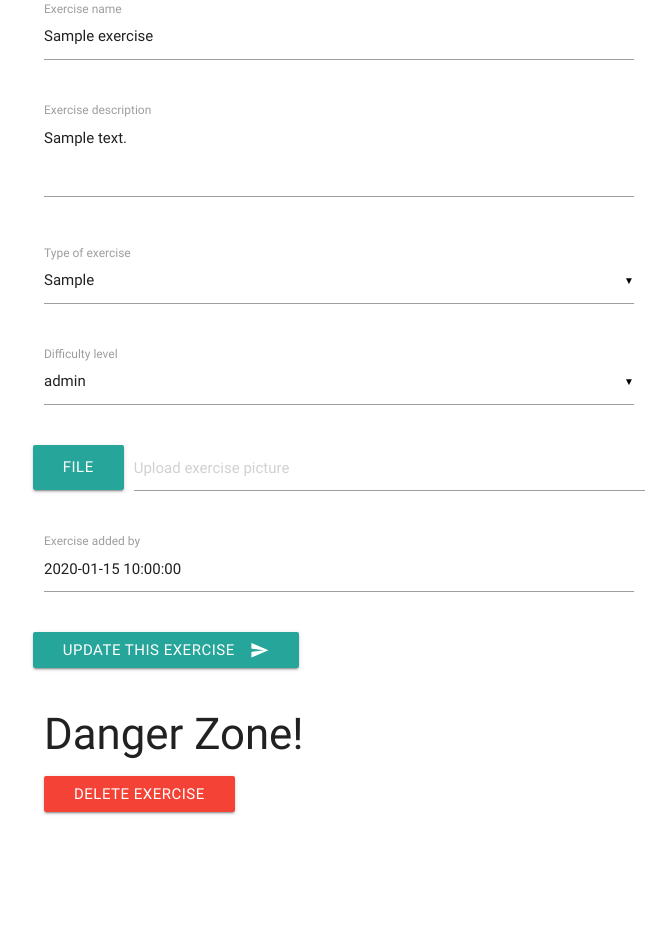
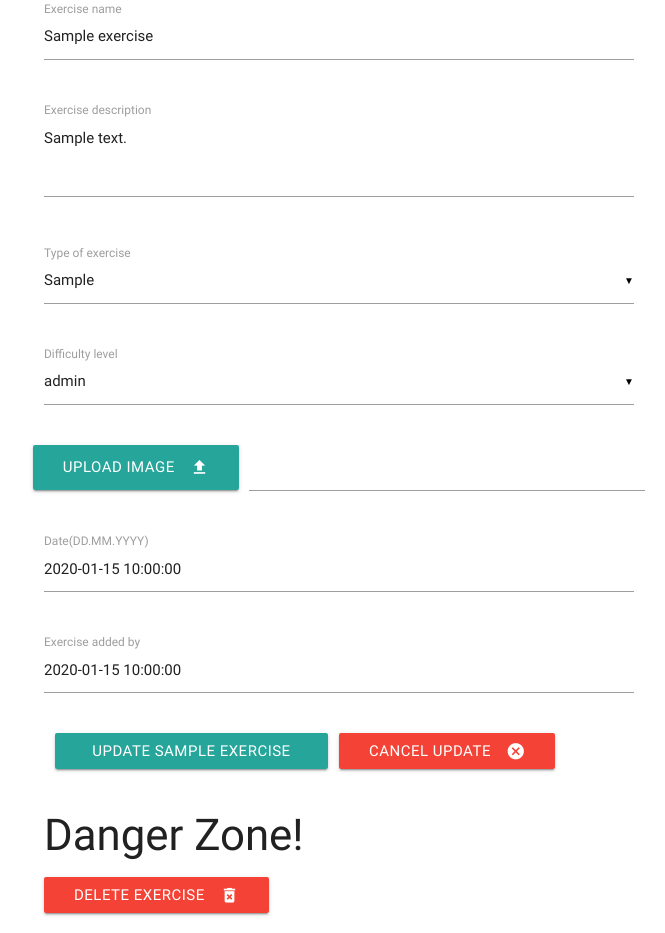
Before and after one commit to ivarsaris/PoolDrillz-MS2, a Flask app: template .theia/templates/editexercise.html in a window 1280 px wide. Shown: the part 191-1124 px from the top of the page, without its empty margins (148-813 px from the left). Before the commit the page ends 1006 px from the top, so only its background shows below. Run offline with Flask 2, Linux system fonts and the light colour scheme; the template is opened without the code that fills it: most values are stand-ins (such as "Sample title", 1, 10 or a date in 2020); some libraries are stand-ins or nearby versions.

Commit message:
added cancel buttons and icons to all buttons

```diff
--- a/.theia/app.py
+++ b/.theia/app.py
@@ -82,7 +82,6 @@ def edit_exercise(exercise_id):
     # return edit template with info of the exercise filled out
     return render_template('editexercise.html', exercise=the_exercise)
 
-
 # route for update exercise function
 @app.route('/update_exercise/<exercise_id>', methods=["POST"])
 # update exercise function
@@ -95,10 +94,11 @@ def update_exercise(exercise_id):
         # all variables to be filled out in the form
         'name': request.form.get('name'),
         'description': request.form.get('description'),
-        'type_of_exercise': request.form.get('type_of_exercise'),
+        'type_of_exercise': request.form.getlist('type_of_exercise'),
         'skill_level': request.form.get('skill_level'),
         'date_added': request.form.get('date_added'),
         'exercise_added_by': request.form.get('exercise_added_by'),
+        'image': base64.b64encode(request.files['image'].read()).decode("utf-8")
     })
     # redirect to exercises page after updating exercises
     return redirect(url_for('exercises'))
--- a/.theia/static/css/style.css
+++ b/.theia/static/css/style.css
@@ -0,0 +1,7 @@
+.statistics {
+    text-align: center;
+}
+
+.add-cancel-button {
+    width: 272px;
+}
--- a/.theia/templates/base.html
+++ b/.theia/templates/base.html
@@ -7,7 +7,7 @@
 	<!--Import materialize.css-->
 	<link rel="stylesheet" href="https://cdnjs.cloudflare.com/ajax/libs/materialize/0.100.2/css/materialize.min.css">
 	<!-- own css -->
-	<link rel="stylesheet" href="{{url_for('static', filename='css/style.css')}}" type="text/css">
+	<link rel="stylesheet" href="{{url_for('static', filename='css/style.css')}}" type="text/css"/>
 	<!--Let browser know website is optimized for mobile-->
 	<meta name="viewport" content="width=device-width, initial-scale=1.0" />
 </head>
--- a/.theia/templates/editexercise.html
+++ b/.theia/templates/editexercise.html
@@ -3,22 +3,22 @@
 <h1>Edit exercise</h1>
 
 <div class="row">
-	<form action="{{ url_for('update_exercise', exercise_id=exercise._id) }}" method='POST' class="col s12 col m8">
+	<form action="{{ url_for('update_exercise', exercise_id=exercise._id) }}" enctype="multipart/form-data" method='POST' class="col s12 col m8">
 		<div class="row">
-			<div class="input-field col s12">
+			<div class="input-field col s12" >
 				<input id="name" name="name" type="text" class="validate" value="{{exercise.name}}">
 				<label for="name">Exercise name</label>
 			</div>
 		</div>
 		<div class="row">
 			<div class="input-field col s12">
-				<textarea id="description" name="description" class="materialize-textarea">{{exercise.description}}</textarea>
+				<textarea id="description" name="description" class="materialize-textarea" value="{{exercise.description}}">{{exercise.description}}</textarea>
 				<label for="description">Exercise description</label>
 			</div>
 		</div>
 		<div class="row">
 			<div class="input-field col s12">
-				<select id="type_of_exercise" name="type_of_exercise" multiple>
+				<select id="type_of_exercise" name="type_of_exercise" value="{{exercise.type_of_exercise}}" multiple>
                     <option value="" disabled selected>{{exercise.type_of_exercise}}</option>
                     <option value="Technique">Technique</option>
                     <option value="Cue ball control">Cue ball control</option>
@@ -38,7 +38,7 @@
 		</div>
 		<div class="row">
 			<div class="input-field col s12">
-				<select id="skill_level" name="skill_level">
+				<select id="skill_level" name="skill_level" value="{{exercise.skill_level}}">
                     <option value="" disabled selected>{{exercise.skill_level}}</option>
                     <option value="Beginner">Beginner</option>
                     <option value="Intermediate">Intermediate</option>
@@ -51,13 +51,19 @@
 		</div>
 		<div class="row">
 			<div class="file-field input-field">
-				<div class="btn">
-					<span>File</span>
-					<input type="file">
+                <div class="btn waves-effect waves-light">
+                    Upload Image<i class="material-icons right">file_upload</i>
+                    <input type="file" name="image" value="{{exercise.image}}">
                 </div>
-					<div class="file-path-wrapper">
-						<input class="file-path validate" type="text" placeholder='Upload exercise picture'>
+                <div class="file-path-wrapper">
+                    <input class="file-path validate" type="text">
                 </div>
+            </div>
+        </div>
+				<div class="row">
+					<div class="input-field col s12">
+						<input id="date_added" name="date_added" type="text" class="validate" value="{{exercise.date_added}}">
+						<label for="date_added">Date(DD.MM.YYYY)</label>
 					</div>
 				</div>
 				<div class="row">
@@ -66,17 +72,26 @@
 						<label for="exercise_added_by">Exercise added by</label>
 					</div>
 				</div>
-				<div class="row">
+				<div class="row col s12 col m6 add-cancel-button">
 					<div>
-						<button class="btn waves-effect waves-light" type="submit" name="action">Update this exercise
-                    <i class="material-icons right">send</i>
-                </button>
+						<button class="btn waves-effect waves-light" type="submit">Update {{exercise.name}}
+                  <i class="material-icons right">update</i></button>
+					</div>
+				</div>
+				<div class="row col s12 col m6 add-cancel-button">
+					<div>
+						<a
+							href={{ url_for('exercises') }}><button class="btn waves-effect waves-light red" type="submit">Cancel update<i class="material-icons right">cancel</i></button></a>
 					</div>
 				</div>
 	</form>
 	<div class="col s12">
 		<h3>Danger Zone!</h3>
-        <a href="{{url_for('delete_exercise', exercise_id=exercise._id)}}" title="delete" class="delete waves-effect waves-light btn red" onclick="return confirm('Are you sure you want to delete this exercise from the database?')">Delete exercise</a>
+		<!-- pop up message to confirm deleting exercise from the database -->
+		<a href="{{url_for('delete_exercise', exercise_id=exercise._id)}}" title="delete"
+			class="delete waves-effect waves-light btn red"
+			onclick="return confirm('Are you sure you want to delete this exercise from the database?')">Delete
+			exercise<i class="material-icons right">delete_forever</i></a>
 	</div>
 </div>
 {% endblock %}
```
Also changed, not shown: .theia/templates/add.html (+9 -4 lines), .theia/templates/exercises.html (+4 -4 lines).
